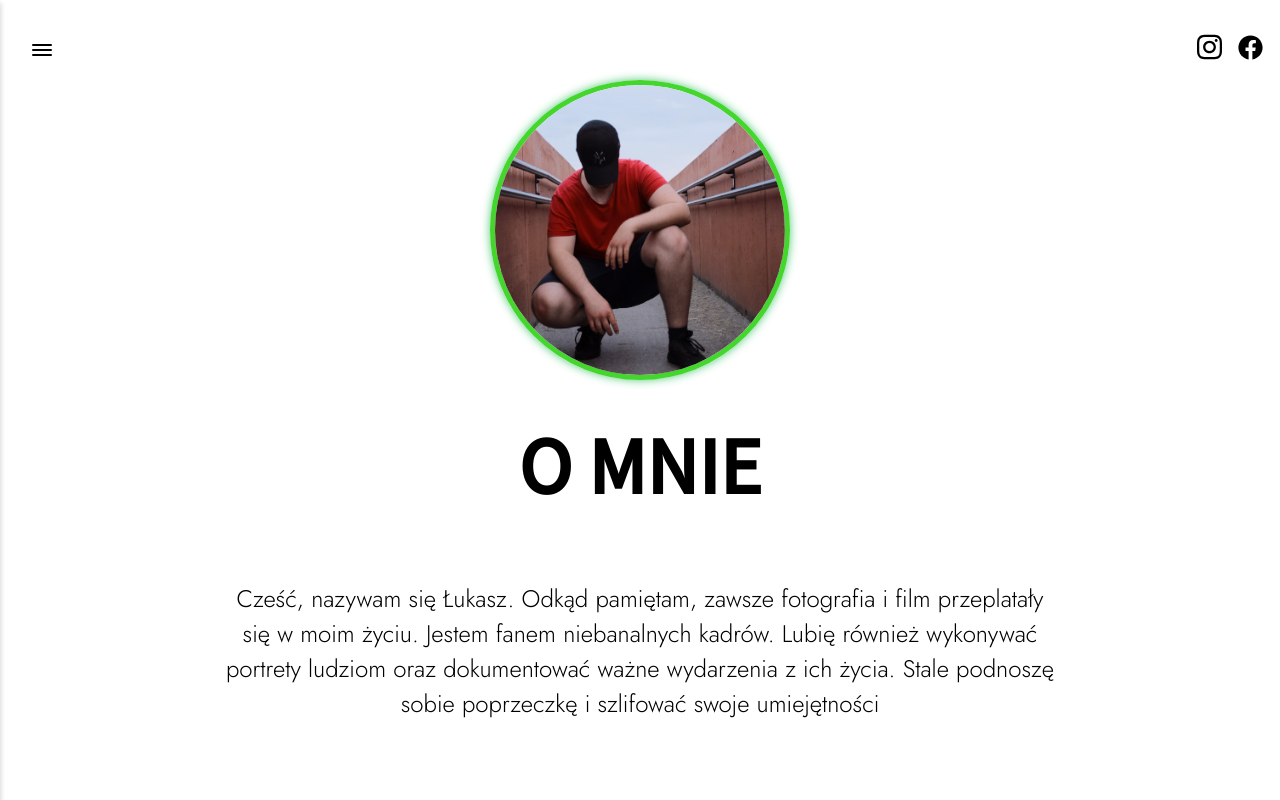
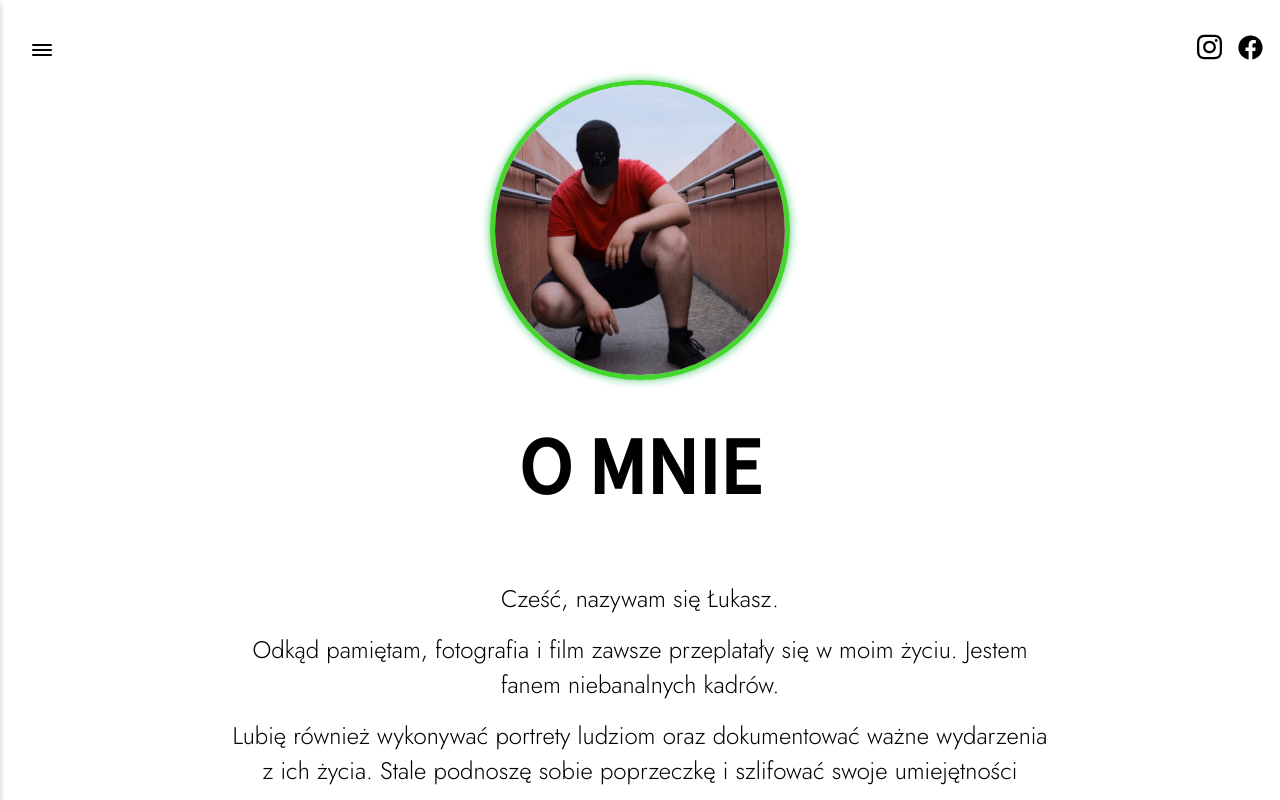
Before and after one commit to AdrianBroek/pajokWebsite, a React (Create React App) app: page /o-mnie in a window 1280 px wide. Shown: the top 800 px of the page. Built offline with nearby package versions, Linux system fonts and the light colour scheme; no server answers; a web font is replaced by a local one.

Commit message:
aboutme desc change

```diff
--- a/src/pages/AboutMe.js
+++ b/src/pages/AboutMe.js
@@ -69,9 +69,16 @@ const OmniePage = () => {
                 </div>
                 <DescriptionAM>
                     <p>
-                    Cześć, nazywam się Łukasz. Odkąd pamiętam,
-                    zawsze fotografia i film przeplatały się w moim życiu.
-                    Jestem fanem niebanalnych kadrów. Lubię również
+                    Cześć, nazywam się Łukasz.
+                    </p>
+
+                    <p>
+                    Odkąd pamiętam, fotografia i film zawsze przeplatały się w moim życiu.
+                    Jestem fanem niebanalnych kadrów.
+                    </p>
+
+                    <p>
+                    Lubię również
                     wykonywać portrety ludziom oraz
                     dokumentować ważne wydarzenia z ich życia.
                     Stale podnoszę sobie poprzeczkę i szlifować
@@ -178,7 +185,7 @@ const InfoCont = styled(motion.div)`
 const DescriptionAM = styled(Description)`
     display: flex;
     flex-direction: column;
-    row-gap: 2rem;
+    row-gap: 1rem;
     padding: 2rem 2rem;
     @media screen and (max-width: 768px){
         padding: 1rem .5rem;
```
